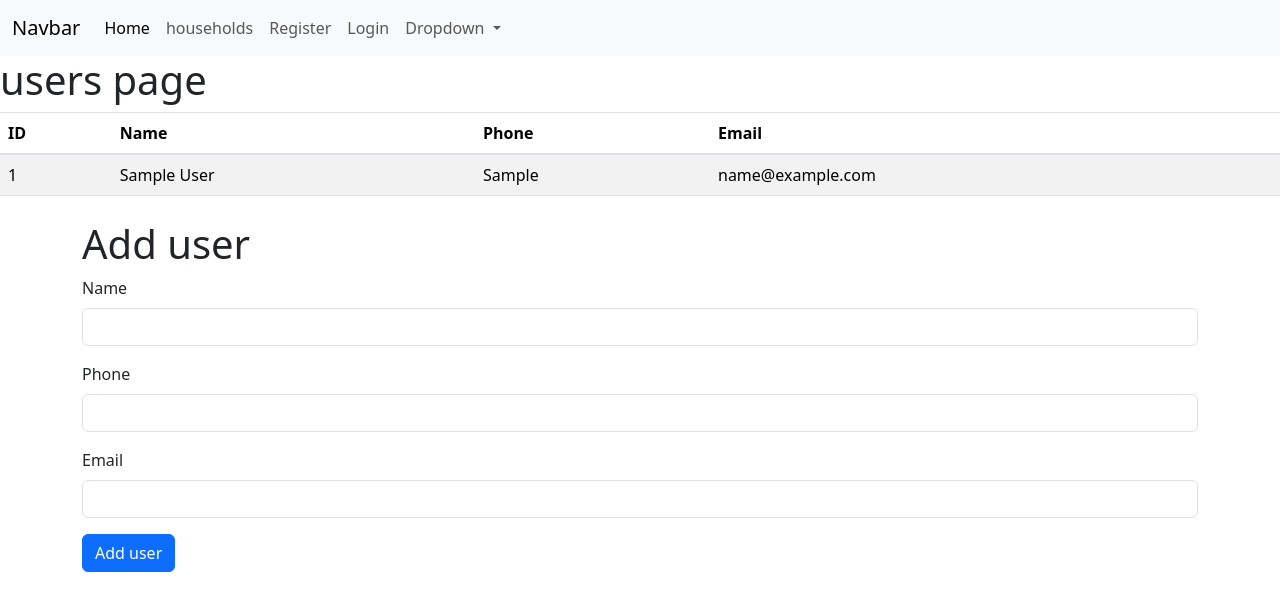
After one commit to kenkivuti/property-management-system, a Flask app: page /users in a window 1280 px wide. The commit adds this page. Shown: the top 611 px of the page. Run offline with Flask 3, Linux system fonts and the light colour scheme; tables that the repository leaves empty hold one stand-in row (values such as "Sample post"); some libraries are stand-ins or nearby versions.

Commit message:
users route

```diff
--- a/Templates/base.html
+++ b/Templates/base.html
@@ -71,6 +71,7 @@
               <ul class="dropdown-menu">
                 <li><a class="dropdown-item" href="/tenants">tenants</a></li>
                 <li><a class="dropdown-item" href="/users">users</a></li>
+                <li><a class="dropdown-item" href="/tenantshouses">tenantshouse</a></li>
               </ul>
             </li>
           </ul>
--- /dev/null
+++ b/Templates/user.html
@@ -0,0 +1,70 @@
+{% extends "base.html"%} {% block title %} user {% endblock %}
+{% block content %}
+
+
+<h1>users page</h1>
+<table class="table table-striped" style="width: 100%" id="my_table">
+  <thead>
+    <tr>
+      <th scope="col">ID</th>
+      <th scope="col">Name</th>
+      <th scope="col">Phone</th>
+      <th scope="col">Email</th>
+    </tr>
+  </thead>
+  <tbody id="user_table">
+    {% for user in users %}
+    <tr>
+      <td>{{ user.id }}</td>
+      <td>{{ user.name }}</td>
+      <td>{{ user.contact }}</td>
+      <td>{{ user.email }}</td>
+    </tr>
+    {% endfor %}
+  </tbody>
+</table>
+<!-- add user from -->
+<div class="container mt-4">
+  <h1>Add user</h1>
+  <form id="products_form" method="post" action="/users">
+    <!--  Name -->
+    <div class="mb-3">
+      <label for="full_name" class="form-label"> Name</label>
+      <input
+        type="text"
+        class="form-control"
+        id="name"
+        name="name"
+        required
+      />
+    </div>
+
+    <!-- contact -->
+    <div class="mb-3">
+      <label for="email" class="form-label">Phone</label>
+      <input
+        type="number"
+        class="form-control"
+        id="conact"
+        name="conact"
+        required
+      />
+    </div>
+
+    <!-- email -->
+    <div class="mb-3">
+      <label for="phone" class="form-label">Email</label>
+      <input
+        type="number"
+        class="form-control"
+        id="email"
+        name="email"
+        required
+      />
+    </div>
+
+    <button type="submit" class="btn btn-primary">Add user</button>
+  </form>
+</div>
+
+{% endblock %}
--- a/main.py
+++ b/main.py
@@ -1,9 +1,9 @@
-from flask import render_template, request , flash , redirect , url_for , session
+from flask import render_template, request, flash, redirect, url_for, session
 from dbservices import *
-from flask_login import LoginManager,  login_user, current_user ,login_manager, login_required
+from flask_login import LoginManager,  login_user, current_user, login_manager, login_required
 
 login_manager = LoginManager(app)
-login_manager.login_view='login'
+login_manager.login_view = 'login'
 
 with app.app_context():
     db.create_all()
@@ -19,31 +19,31 @@ def mackays():
 @app.route("/households")
 def houses():
     records = Houses.query.all()
-    households=[house for house in records]
+    households = [house for house in records]
     return render_template("households.html", households=households)
 
 
+@app.route("/register", methods=['POST', 'GET'])
+def register():
+    if request.method == 'POST':
+        name = request.form["name"]
+        contact = request.form["contact"]
+        email = request.form["email"]
+        password = request.form['password']
+        role = request.form['role']
 
-@app.route("/register" ,methods=['POST', 'GET'])
-def register():
-    if request.method=='POST':
-       name=request.form["name"]
-       contact=request.form["contact"]
-       email=request.form["email"]
-       password=request.form['password']
-       role=request.form['role']
+      #    check if email exist
+        user = Users.query.filter_by(email=email).first()
 
-     #    check if email exist
-       user=Users.query.filter_by(email=email).first()
-
-       if user:
-         flash("email already exist")
-       else:
-        new_user=Users(name=name ,contact=contact, email=email , password=password  , role=role)
-        db.session.add(new_user)
-        db.session.commit()
-        flash("Registered successfully")
-        return redirect(url_for('login'))
+        if user:
+            flash("email already exist")
+        else:
+            new_user = Users(name=name, contact=contact,
+                             email=email, password=password, role=role)
+            db.session.add(new_user)
+            db.session.commit()
+            flash("Registered successfully")
+            return redirect(url_for('login'))
     return render_template("register.html")
 
 
@@ -52,19 +52,17 @@ def load_user(id):
     return Users.query.get(int(id))
 
 
-
 @app.route('/login', methods=['GET', 'POST'])
 def login():
     if request.method == 'POST':
         email = request.form['email']
         password = request.form['password']
 
-
         user = Users.query.filter_by(email=email, password=password).first()
 
         if user:
             # store email in session
-            session['email']= user.email
+            session['email'] = user.email
             login_user(user)
             flash('Login successful!', 'success')
             return redirect(url_for('dashboard'))
@@ -87,45 +85,98 @@ def login():
 @login_required
 def dashboard():
     print(current_user)
-    flash(f'Welcome to your dashboard, {current_user.email}! Content: {current_user.dashboard_content}', 'info')
+    flash(
+        f'Welcome to your dashboard, {current_user.email}! Content: {current_user.dashboard_content}', 'info')
     return render_template('dashboard.html')
 
 
+@app.route("/tenants", methods=['POST', 'GET'])
+def tenants():
+    if request.method == 'POST':
+        full_name = request.form['full_name']
+        email = request.form['email']
+        phone = request.form['phone']
 
-@app.route("/tenants" , methods=['POST' , 'GET'])
-def tenants():
-   if request.method == 'POST' :
-      full_name=request.form['full_name']
-      email=request.form['email']
-      phone=request.form['phone']
+        # add new tenants
+        new_tenant = Tenants(full_name=full_name, email=email, phone=phone)
 
-      # add new tenants
-      new_tenant=Tenants(full_name=full_name,email=email,phone=phone)
+        # add the new tenant to the database
 
-      # add the new tenant to the database
-
-      db.session.add(new_tenant)
+        db.session.add(new_tenant)
 
     #   commit changes to the database
-      db.session.commit()
-      flash("tenant added succesfully")
+        db.session.commit()
+        flash("tenant added succesfully")
 
 #    limit other users from accessing the page
 #    if  Users.role != 'admin':
 #         flash("Access denied  you do not have permission to view this page")
 #         return redirect(url_for('login'))
 
-   records = Tenants.query.all()
-   tenants = [tnt for tnt in records]
-   return render_template("tenants.html", tenants=tenants)
+    records = Tenants.query.all()
+    tenants = [tnt for tnt in records]
+    return render_template("tenants.html", tenants=tenants)
+
+
+@app.route("/tenantshouses")
+def tenantshouses():
+    if request.method == 'POST':
+        tenant_id = request.form['tenant_id']
+        house_id = request.form['house_id']
+        start_date = request.form['start_date']
+        end_date = request.form['end_date']
+
+        new_tenanthouse = TenantHouses(
+            tenant_id=tenant_id, house_id=house_id, start_date=start_date, end_date=end_date)
+
+        db.session.add(new_tenanthouse)
+
+        db.session.commit()
+        flash("success")
+
+    records = TenantHouses.query.all()
+    tenant_house = [th for th in records]
+
+    return render_template("tenanthouse.html", tenant_house=tenant_house)
+
+
+@app.route("/add-tenant")
+def addtenant():
+    form = Form()
+    return redirect("/tenantshouses", form=form)
+
+
+@app.route("/users", methods=['POST', 'GET'])
+def user():
+    if request.method == 'POST':
+        name = request.form['name']
+        contact = request.form['contact']
+        email = request.form['email']
+
+        # add new user
+        new_user = Users(name=name, contact=contact, email=email)
+
+        # add the new user to the database
+
+        db.session.add(new_user)
+
+    #   commit changes to the database
+        db.session.commit()
+        flash("user added succesfully")
+
+
+
+    records = Users.query.all()
+    users = [user for user in records]
+    return render_template("user.html", users=users)
 
 
 @app.route("/logout")
 def logout():
-   session.pop('email' , None)
-   flash('logout successfully')
-   return render_template('login.html')
+    session.pop('email', None)
+    flash('logout successfully')
+    return render_template('login.html')
 
 
-if __name__== "__main__":
- app.run(debug=True)
+if __name__ == "__main__":
+    app.run(debug=True)
```
Also changed, not shown: Templates/tenanthouse.html (added, +79 -0 lines), dbservices.py (+10 -1 lines), Templates/users.html (deleted).
